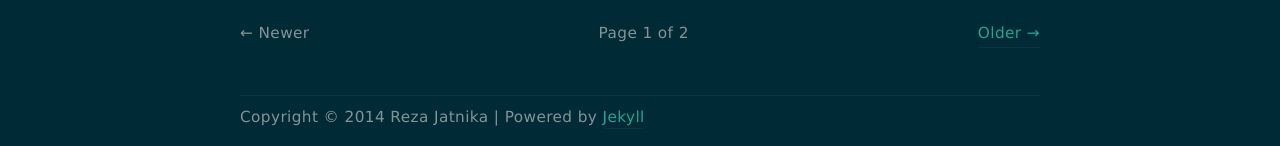
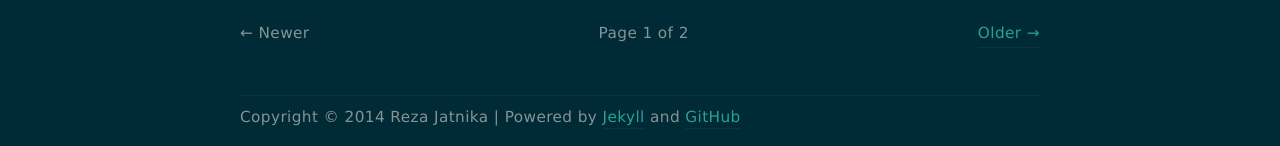
Before and after one commit to rezajatnika/rezajatnika.github.io, a Jekyll site: the page built from index.html, in a window 1280 px wide. Shown: the part 1295-1441 px from the top of the page. Built offline with Jekyll 4.4.1, drawn with Linux system fonts in a browser that asks for light colours; nearby versions of some CDN libraries; Markdown is read by kramdown in place of the engine named in the settings; the list of posts is cut into pages by our own code.

Commit message:
Update default.html

```diff
--- a/_layouts/default.html
+++ b/_layouts/default.html
@@ -33,7 +33,7 @@
     </div> <!-- end div#content -->
   </div> <!-- end div#page -->
   <footer id="footer">
-    <p class="copyright">Copyright &copy; {{ site.time | date: '%Y' }} {{ site.name }} | Powered by <a href="http://jekyllrb.com">Jekyll</a></p>
+    <p class="copyright">Copyright &copy; {{ site.time | date: '%Y' }} {{ site.name }} | Powered by <a href="http://jekyllrb.com">Jekyll</a> and <a href="https://github.com">GitHub</a></p>
   </footer>
 
   <!-- Addition scripts -->
```
